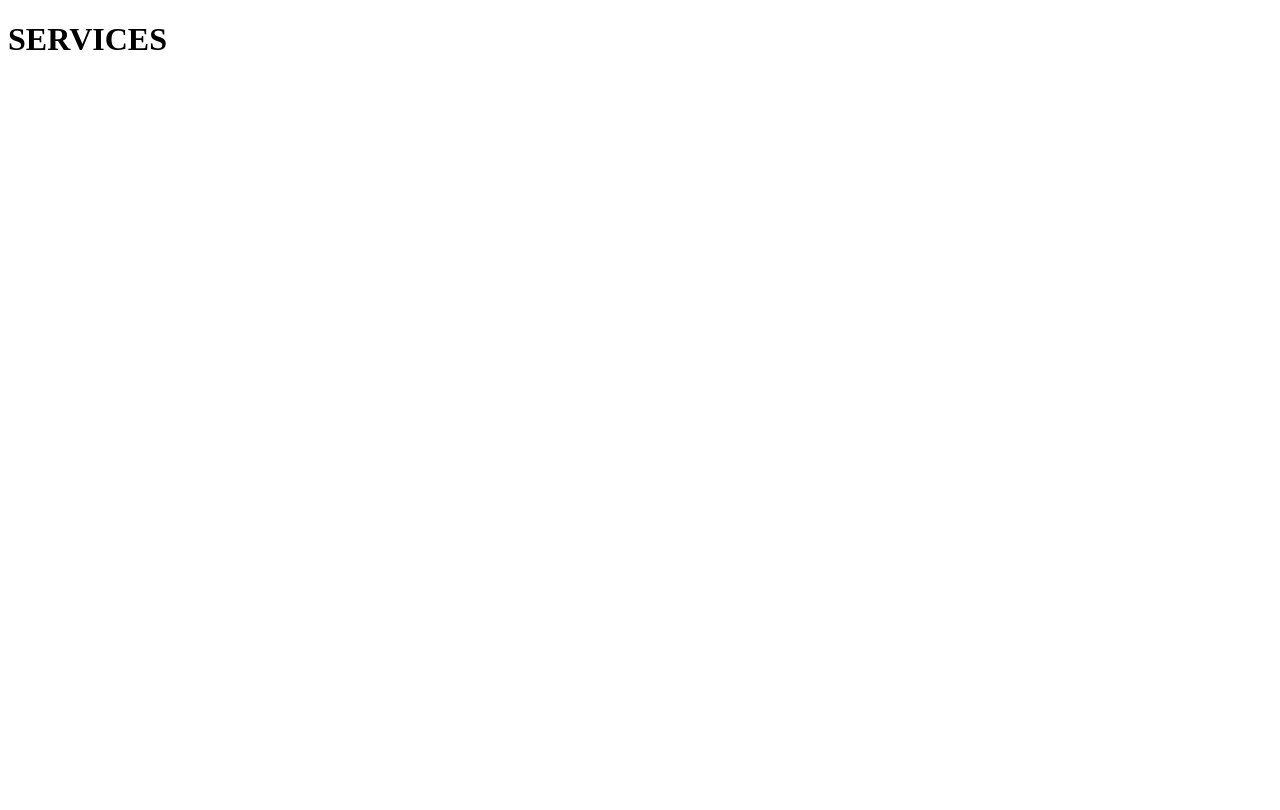
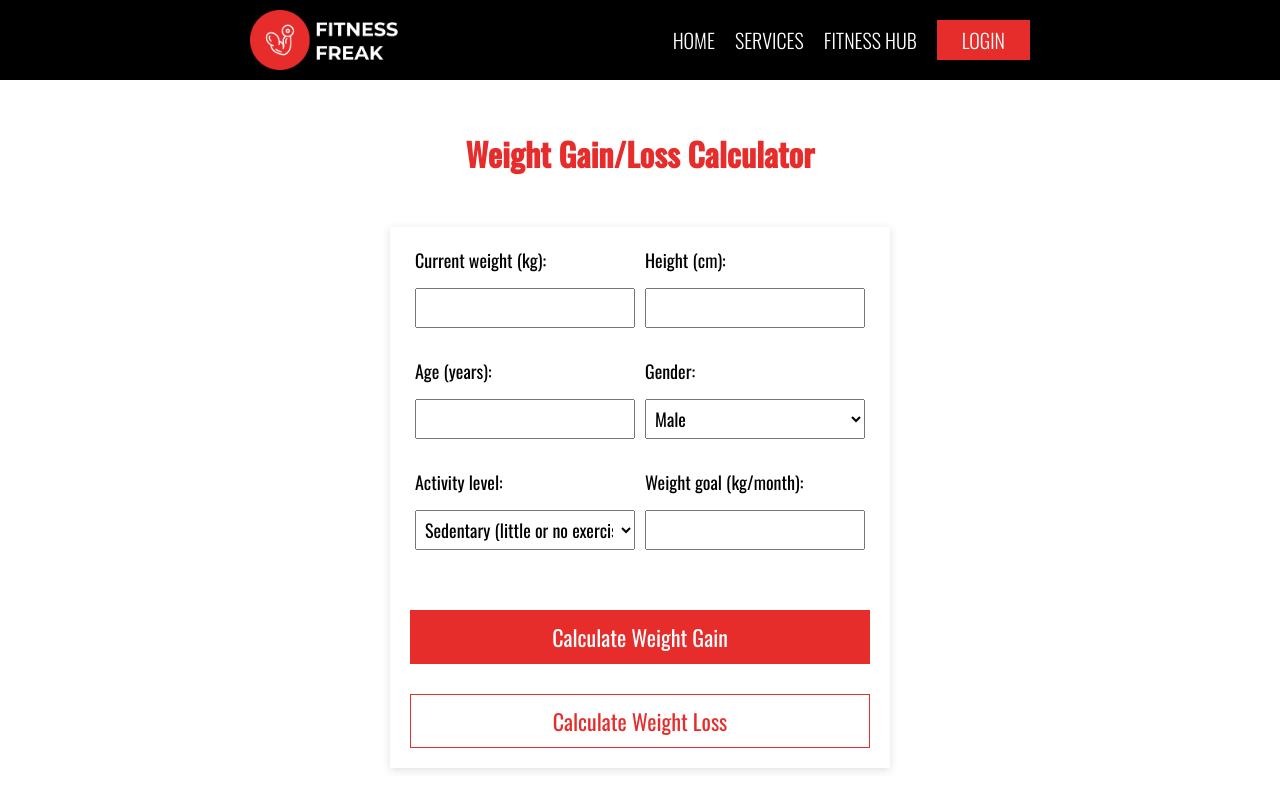
Before and after one commit to AdnanQuazi/FitnessFreak, a plain HTML site: page services.html in a window 1280 px wide. Drawn offline with nearby package versions, Linux system fonts and the light colour scheme.

Commit message:
final commit

```diff
--- a/services.html
+++ b/services.html
@@ -5,8 +5,110 @@
     <meta http-equiv="X-UA-Compatible" content="IE=edge">
     <meta name="viewport" content="width=device-width, initial-scale=1.0">
     <title>Services</title>
+    <link rel="stylesheet" href="styles/index.css">
+    <link rel="stylesheet" href="styles/services.css">
 </head>
 <body>
-    <h1>SERVICES</h1>
+  <nav>
+    <img id="logo" src="images/logo.png" alt="" srcset="">
+    <ul>
+        <li><a href="/">HOME</a></li>
+        <li><a href="services.html">SERVICES</a></li>
+        <li><a href="fitnessHub.html">FITNESS HUB</a></li>
+        <li><a href="login.html">LOGIN</a></li>
+    </ul>
+  </nav>
+
+  <div class="services">
+    <h1>Weight Gain/Loss Calculator</h1>
+    <div class="services-input-container">
+      <div class="input-wrapper">
+        <label for="current-weight">Current weight (kg):</label>
+        <input type="number" id="current-weight">
+      </div>
+      <div class="input-wrapper">
+        <label for="height">Height (cm):</label>
+        <input type="number" id="height">
+      </div>
+      <div class="input-wrapper">
+        <label for="age">Age (years):</label>
+        <input type="number" id="age">
+      </div>
+      <div class="input-wrapper">
+        <label for="gender">Gender:</label>
+        <select id="gender">
+          <option value="male">Male</option>
+          <option value="female">Female</option>
+        </select>
+      </div>
+      <div class="input-wrapper">
+        <label for="activity-level">Activity level:</label>
+        <select id="activity-level">
+          <option value="sedentary">Sedentary (little or no exercise)</option>
+          <option value="lightly-active">Lightly active (light exercise/sports 1-3 days/week)</option>
+          <option value="moderately-active">Moderately active (moderate exercise/sports 3-5 days/week)</option>
+          <option value="very-active">Very active (hard exercise/sports 6-7 days a week)</option>
+          <option value="extra-active">Extra active (very hard exercise/sports, physical job or training twice a day)</option>
+        </select>
+      </div>
+      <div class="input-wrapper">
+        <label for="goal">Weight goal (kg/month):</label>
+        <input type="number" id="goal">
+      </div>
+      <button class="calculate-button" onclick="calculate(1)">Calculate Weight Gain</button>
+      <button class="calculate-button-loss" onclick="calculate(0)">Calculate Weight Loss</button>
+    </div>
+    <p id="result"></p>
+  </div>
+
+
+
+
 </body>
+<script>
+   function calculate(n) {
+  const currentWeight = Number(document.getElementById("current-weight").value);
+  const height = Number(document.getElementById("height").value);
+  const age = Number(document.getElementById("age").value);
+  const gender = document.getElementById("gender").value;
+  const activityLevel = document.getElementById("activity-level").value;
+  const goal = Number(document.getElementById("goal").value);
+
+  // Calculate BMR (Basal Metabolic Rate) using Harris-Benedict equation with height factor
+  let bmr;
+  if (gender === "male") {
+    bmr = 88.362 + (13.397 * currentWeight) + (4.799 * height) - (5.677 * age);
+  } else if (gender === "female") {
+    bmr = 447.593 + (9.247 * currentWeight) + (3.098 * height) - (4.330 * age);
+  }
+
+  // Calculate daily calorie needs based on activity level
+  if (activityLevel === "sedentary") {
+    bmr *= 1.2;
+  } else if (activityLevel === "lightly-active") {
+    bmr *= 1.375;
+  } else if (activityLevel === "moderately-active") {
+    bmr *= 1.55;
+  } else if (activityLevel === "very-active") {
+    bmr *= 1.725;
+  } else {
+    bmr *= 1.9;
+  }
+
+  // Calculate daily calorie intake for weight gain goal
+  let calorieIntake;
+  let result;
+  if(n){
+    calorieIntake = bmr + (goal * 7700 / 30); // 7700 calories = 1 kg
+    result = `Your estimated daily calorie intake for a weight gain goal of ${goal} kg/month is <b>${calorieIntake.toFixed(0)}</b> calories per day.`;
+  }else{
+    calorieIntake = bmr - (goal * 7700 / 30); // 7700 calories = 1 kg
+    result = `Your estimated daily calorie intake for a weight loss goal of ${goal} kg/month is <b>${calorieIntake.toFixed(0)}</b> calories per day.`;
+  }
+
+
+  document.getElementById("result").innerHTML = result;
+}
+
+</script>
 </html>
--- /dev/null
+++ b/styles/login.css
@@ -0,0 +1,46 @@
+nav{
+    background-color: black;
+}
+.section-login{
+    width: 100%;
+    height: calc(100vh - 80px);
+    display: flex;
+    justify-content: center;
+    align-items: center;
+}
+.login-container{
+    width: 550px;
+    height: auto;
+    padding: 50px;
+    display: flex;
+    flex-direction: column;
+    justify-content: flex-start;
+    align-items: center;
+    box-shadow: rgba(99, 99, 99, 0.2) 0px 2px 8px 0px;
+
+}
+h1{
+    margin-bottom: 25px;
+    color: var(--main);
+}
+input{
+    margin: 5px;
+    font-size: 18px;
+    padding: 5px;
+    width: 60%;
+}
+.login{
+    font-size: 18px;
+    background-color: var(--main);
+    color: white;
+    border: 1px solid var(--main);
+    padding: 5px;
+    width: 60%;
+    margin-top: 50px;
+}
+a{
+    margin-top: 8px;
+    outline: none;
+    text-decoration: none;
+    color: black;
+}
--- /dev/null
+++ b/styles/services.css
@@ -0,0 +1,64 @@
+nav{
+    background-color: black;
+}
+.services{
+    display: flex;
+    flex-direction: column;
+    justify-content: flex-start;
+    align-items: center;
+    padding: 50px 50px;
+    width: 100%;
+}
+.services h1{
+    color: var(--main);
+
+}
+.services-input-container{
+    display: flex;
+    flex-direction: row;
+    justify-content: center;
+    align-items: center;
+    width: 500px;
+    margin-top: 50px;
+    background-color: white;
+    padding: 20px 20px;
+    flex-wrap: wrap;
+    gap: 30px 10px;
+    box-shadow: rgba(99, 99, 99, 0.2) 0px 2px 8px 0px;
+
+}
+.input-wrapper{
+    display: flex;
+    flex-direction: column;
+    width: calc(50% - 10px) ;
+}
+label{
+    font-size: 18px;
+}
+input,select{
+    padding: 5px 5px;
+    font-size: 18px;
+    width: 100%;
+}
+.calculate-button{
+    border: 1px solid var(--main);
+    background-color: var(--main);
+    color: white;
+    font-size: 22px;
+    padding: 10px 0;
+    margin-top: 30px;
+    width: 100%;
+}
+.calculate-button-loss{
+    margin-top: 0;
+    background-color: white;
+    color: var(--main);
+    border: 1px solid var(--main);
+    width: 100%;
+    padding: 10px 0;
+    font-size: 22px;
+}
+#result{
+    font-size: 30px;
+    margin-top: 20px;
+}
```
Also changed, not shown: login.html (added, +33 -0 lines), signup.html (added, +36 -0 lines).
